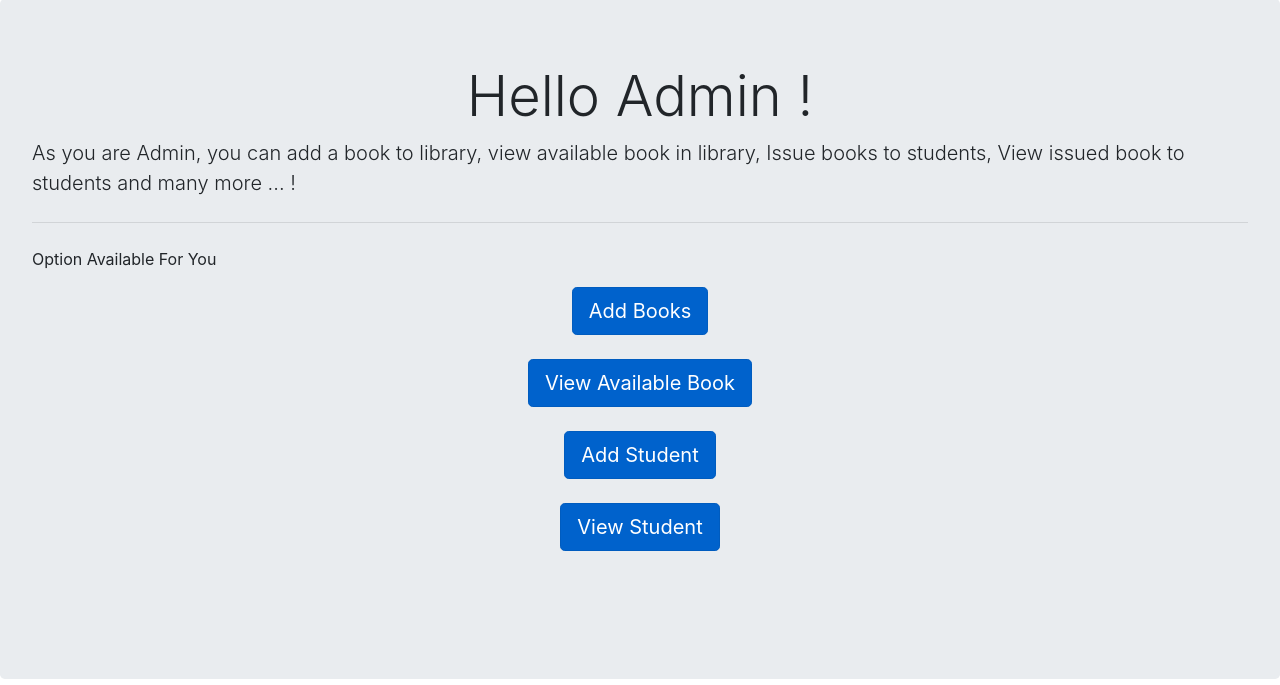
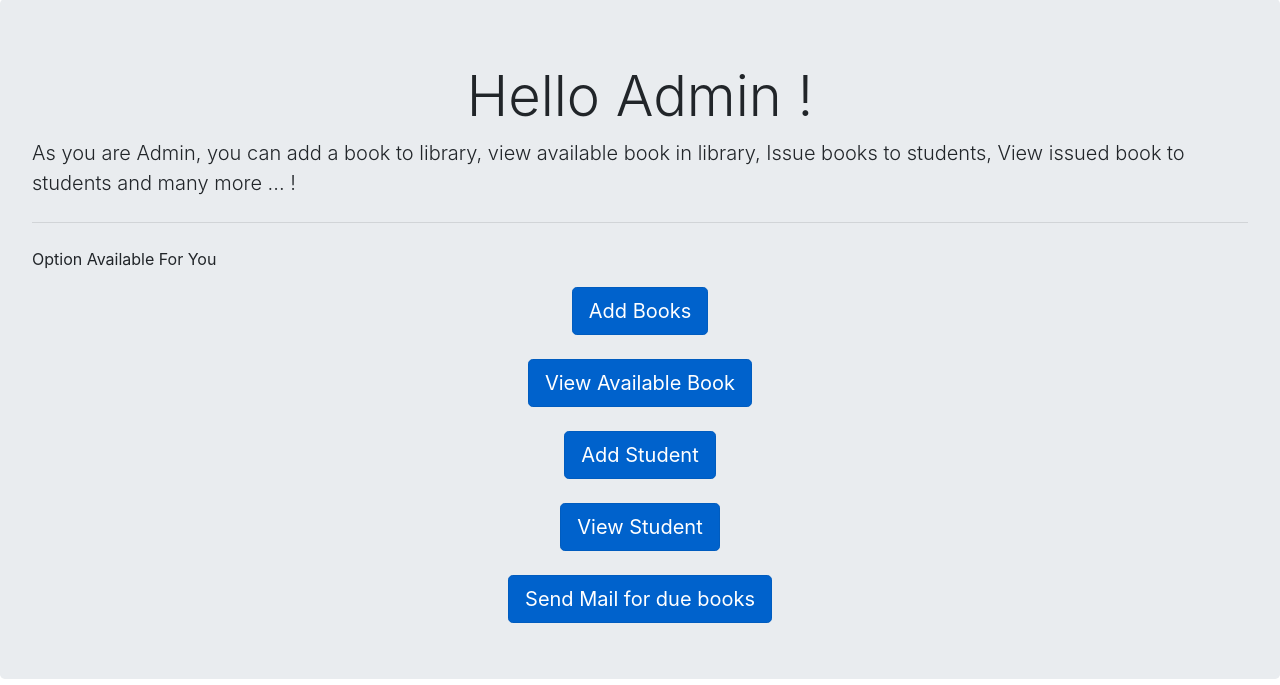
Before and after one commit to Chetan0903/django, a Django app: page / in a window 1280 px wide. Shown: the part 115-800 px from the top of the page. Run offline with Django 3.2, Linux system fonts and the light colour scheme; a user stored in the database is signed in; parts of the project's set-up code (start-up, migrations or seed data) failed here and were passed over; some libraries are stand-ins or nearby versions.

Commit message:
added email notification feature for due books

```diff
--- a/library/templates/library/home.html
+++ b/library/templates/library/home.html
@@ -64,7 +64,9 @@
       <a href="viewbook" class="btn btn-primary btn-lg active" role="button" aria-pressed="true">View Available
         Book</a><br><br>
       <a href="addstudent" class="btn btn-primary btn-lg active" role="button" aria-pressed="true">Add Student</a><br><br>
-      <a href="viewstudent" class="btn btn-primary btn-lg active" role="button" aria-pressed="true">View Student</a>
+      <a href="viewstudent" class="btn btn-primary btn-lg active" role="button" aria-pressed="true">View Student</a><br><br>
+      <a href="sendmail" class="btn btn-primary btn-lg active" role="button" aria-pressed="true">Send Mail for due books</a>
+
     </div>
   </div>
 </body>
--- a/library/urls.py
+++ b/library/urls.py
@@ -25,4 +25,6 @@ urlpatterns = [
 
     path('updatebook/<str:pk>/', views.updateBook, name="updatebook"),
     path('deletebook/<str:pk>/', views.deleteBook, name="deletebook"),
+
+    path('sendmail/', views.sendmail, name="sendmail"),
 ]
--- a/library/views.py
+++ b/library/views.py
@@ -13,7 +13,7 @@ from django.contrib.auth.models import Group
 from django.db.models import Count
 from jsonschema import ValidationError
 
-
+from django.core.mail import send_mail
 # Create your views here.
 
 from .forms import *
@@ -436,3 +436,27 @@ def deleteStudent(request, pk):
     context ={'item': student}
 
     return render(request, 'library/deletestudent.html', context)
+
+
+def sendmail(request):
+
+    student = Student.objects.all()
+    for stud in student:
+        book_issued = stud.issuebook_set.all()
+        for ib in book_issued:
+            book = ib.book.book.title
+            print(book)
+            days=(datetime.now(timezone.utc)-ib.issue_date)
+            d=days.days
+            #li=[]
+            if d>14:
+                #li.append(book)
+                send_mail(
+                'DUE BOOKS',
+                f'Dear Student, check the deadlines and kindly return the due books {book}.',
+                'dyplibrary10@gmail.com',
+                [stud.user.email],
+                fail_silently=False,
+                )
+    #return render(request, 'library/home.html')
+    return HttpResponse("Done")
```
Also changed, not shown: library_management/settings.py (+8 -0 lines), ratings_data/rating.csv.
